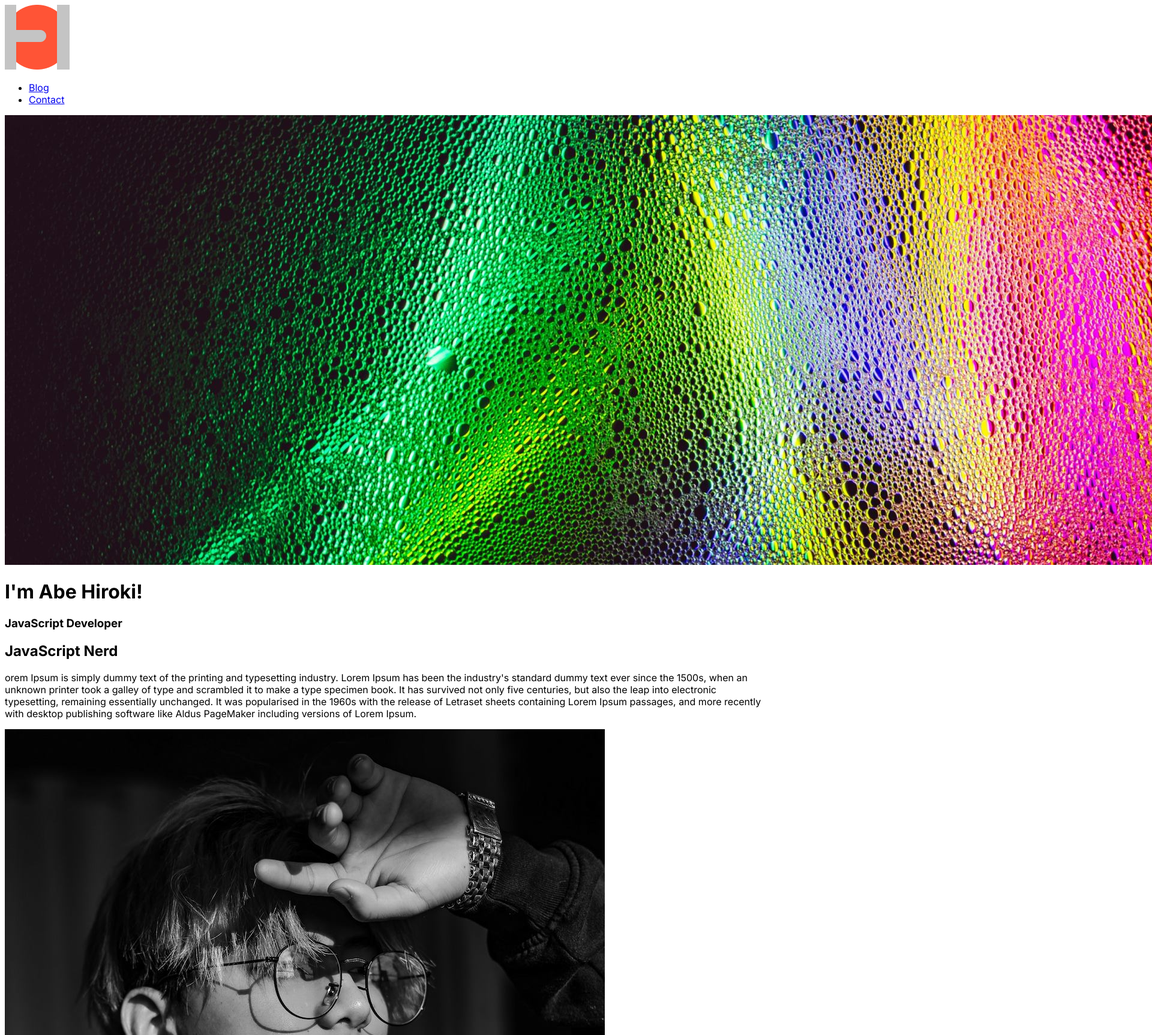
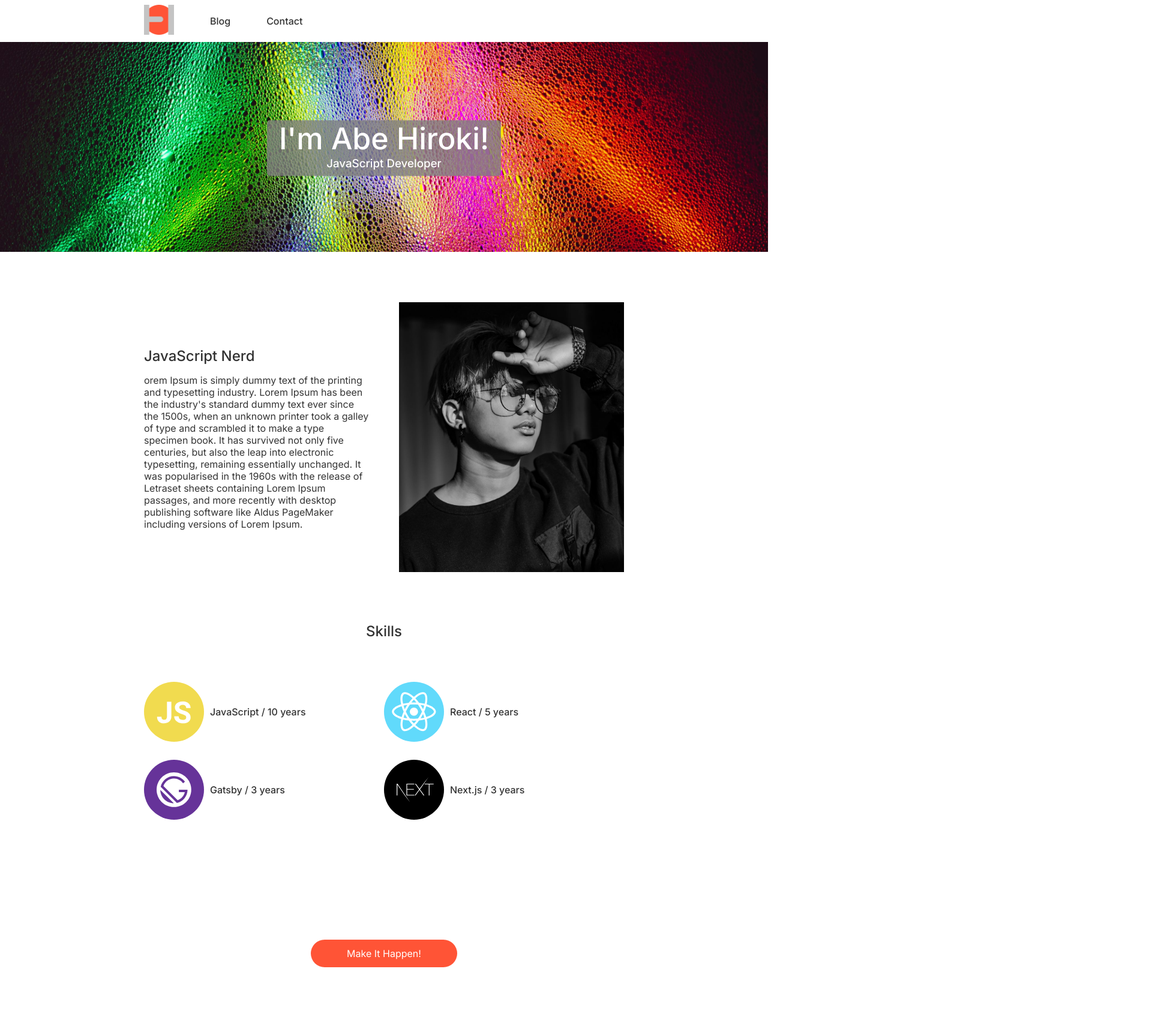
Before and after one commit to iruma-tea/next-portfolio, a Next.js app: page / in a window 1280 px wide. Shown: the top 1726 px of the page at 60% size, 1920 px wide, since content can reach past the window. Built offline with nearby package versions, Linux system fonts and the light colour scheme.

Commit message:
スタイルシートの適用完了

```diff
--- a/app/blog/[slug]/page.js
+++ b/app/blog/[slug]/page.js
@@ -20,7 +20,7 @@ const SingleBlog = async (props) => {
   console.log(singleDocument);
   return (
     <>
-      <div>
+      <div className="img-container">
         <Image
           src={singleDocument.data.image}
           alt="blog-image"
@@ -30,8 +30,8 @@ const SingleBlog = async (props) => {
           priority={true}
         />
       </div>
-      <div>
-        <div>
+      <div className="wrapper">
+        <div className="container">
           <h1>{singleDocument.data.title}</h1>
           <p>{singleDocument.data.date}</p>
           <ReactMarkdown>{singleDocument.content}</ReactMarkdown>
--- a/app/components/header.js
+++ b/app/components/header.js
@@ -5,12 +5,11 @@ import logoImg from "../../public/images/logo.png";
 const Header = () => {
   return (
     <header>
-      <div>
+      <div className="container">
         <div>
           <Link href="/">
             <Image src={logoImg} alt="logo" />
           </Link>
-        </div>
           <ul>
             <li>
               <Link href="/blog">Blog</Link>
@@ -20,6 +19,7 @@ const Header = () => {
             </li>
           </ul>
         </div>
+      </div>
     </header>
   );
 };
--- a/app/contact/page.js
+++ b/app/contact/page.js
@@ -1,8 +1,8 @@
 const Contact = () => {
   return (
     <>
-      <div>
-        <div>
+      <div className="wrapper">
+        <div className="container">
           <h1>Contact</h1>
           <p>お気軽にご連絡ください</p>
           <form>
--- a/app/layout.js
+++ b/app/layout.js
@@ -1,6 +1,12 @@
 import { Inter } from "next/font/google";
 import Header from "./components/header";
 import Footer from "./components/footer";
+import "./styles/all.css";
+import "./styles/blog.css";
+import "./styles/common.css";
+import "./styles/contact.css";
+import "./styles/index.css";
+import "./styles/singleBlog.css";
 
 const inter = Inter({ subsets: ["latin"] });
 
--- a/app/page.js
+++ b/app/page.js
@@ -6,15 +6,15 @@ import profilePic from "../public/images/profile.jpg";
 const Index = () => {
   return (
     <>
-      <div>
-        <div>
+      <div className="hero">
         <Image src={heroPic} alt="hiro" />
+        <div className="textContainer">
           <h1>I'm Abe Hiroki!</h1>
           <h3>JavaScript Developer</h3>
         </div>
       </div>
-      <div>
-        <div>
+      <div className="container">
+        <div className="profile">
           <div>
             <h2>JavaScript Nerd</h2>
             <p>
@@ -29,13 +29,14 @@ const Index = () => {
               publishing software like Aldus PageMaker including versions of
               Lorem Ipsum.
             </p>
+          </div>
           <div>
             <Image src={profilePic} alt="hero" />
           </div>
         </div>
-          <div>
+        <div className="skills">
           <h2>Skills</h2>
-            <div>
+          <div className="skillsContainer">
             <div>
               <img src="/images/javascript.svg" alt="javascript" />
               <span>JavaScript / 10 years</span>
@@ -54,9 +55,8 @@ const Index = () => {
             </div>
           </div>
         </div>
-          <div>
+        <div className="ctaButton">
           <Link href="/contact">Make It Happen!</Link>
-          </div>
         </div>
       </div>
     </>
```
Also changed, not shown: app/blog/page.js (+10 -6 lines). Lines whose indentation alone changed are shown as unchanged.
